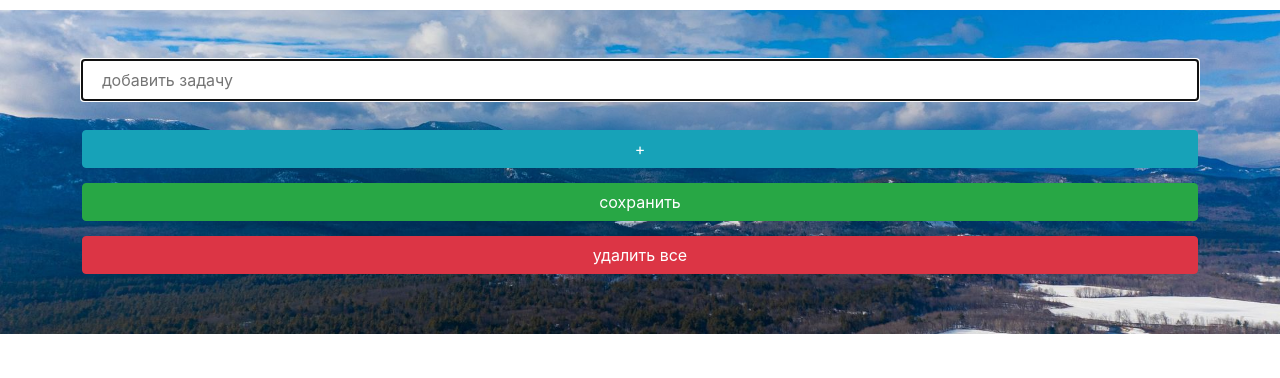
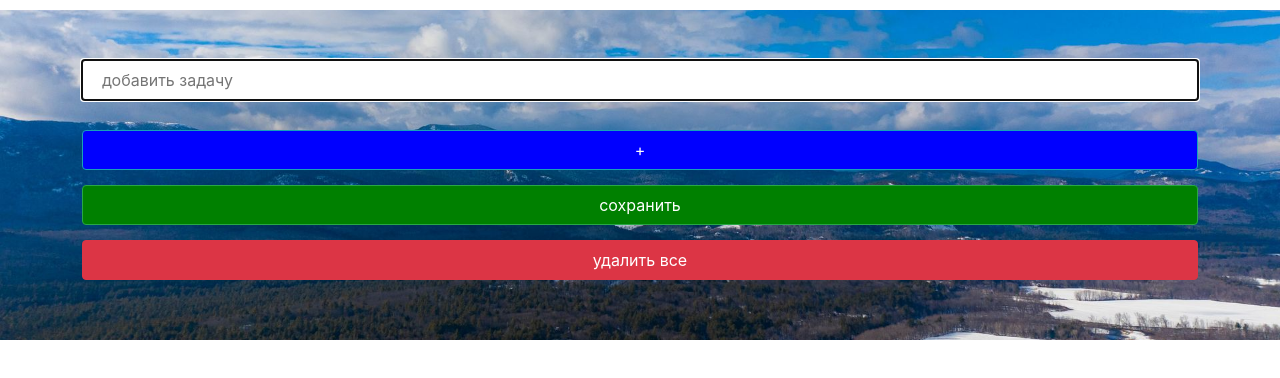
Before and after one commit to GurnikVitaliy/to-do, a plain HTML site: page index.html in a window 1280 px wide. Drawn offline with nearby package versions, Linux system fonts and the light colour scheme.

Commit message:
Update style.css

```diff
--- a/style.css
+++ b/style.css
@@ -56,11 +56,22 @@
     width: 90%;
     margin-bottom: 15px;
     margin-top: 30px;
+    background-color: blue;
+    color: #fff;
+    height: 40px;
 }
-#btn-del {width: 90%;}
+#btn-del {
+    width: 90%;
+    background-color: #red;
+    color: #fff;
+    height: 40px;
+}
 
 #btn-save{width: 90%;
     margin-bottom: 15px;
+    background-color: green;
+    color: #fff;
+    height: 40px;
 }
 
 /* @media (max-width: 960px) {
```
